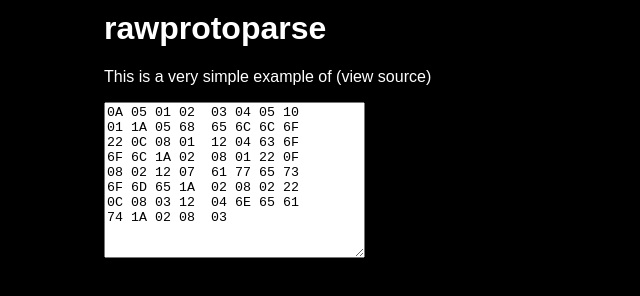
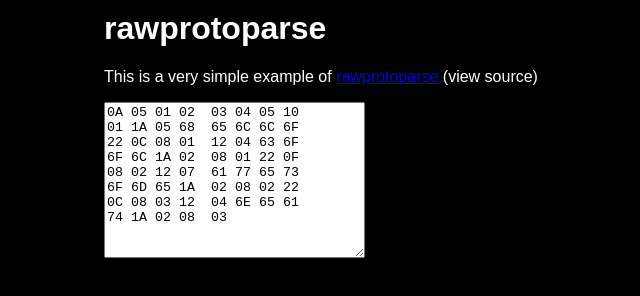
Before and after one commit to konsumer/rawprotoparse, a website: page docs/index.html in a window 1280 px wide. Shown: the whole page, without its empty margins (24-664 px from the left). Drawn offline with Linux system fonts and the light colour scheme.

Commit message:
add name to link

```diff
--- a/docs/index.html
+++ b/docs/index.html
@@ -16,7 +16,7 @@
 <body>
 <h1>rawprotoparse</h1>
 
-<p>This is a very simple example of <a href="https://github.com/konsumer/rawprotoparse"></a> (view source)</p>
+<p>This is a very simple example of <a href="https://github.com/konsumer/rawprotoparse">rawprotoparse</a> (view source)</p>
 
 <textarea id="source" cols="30" rows="10">
 0A 05 01 02  03 04 05 10
```
